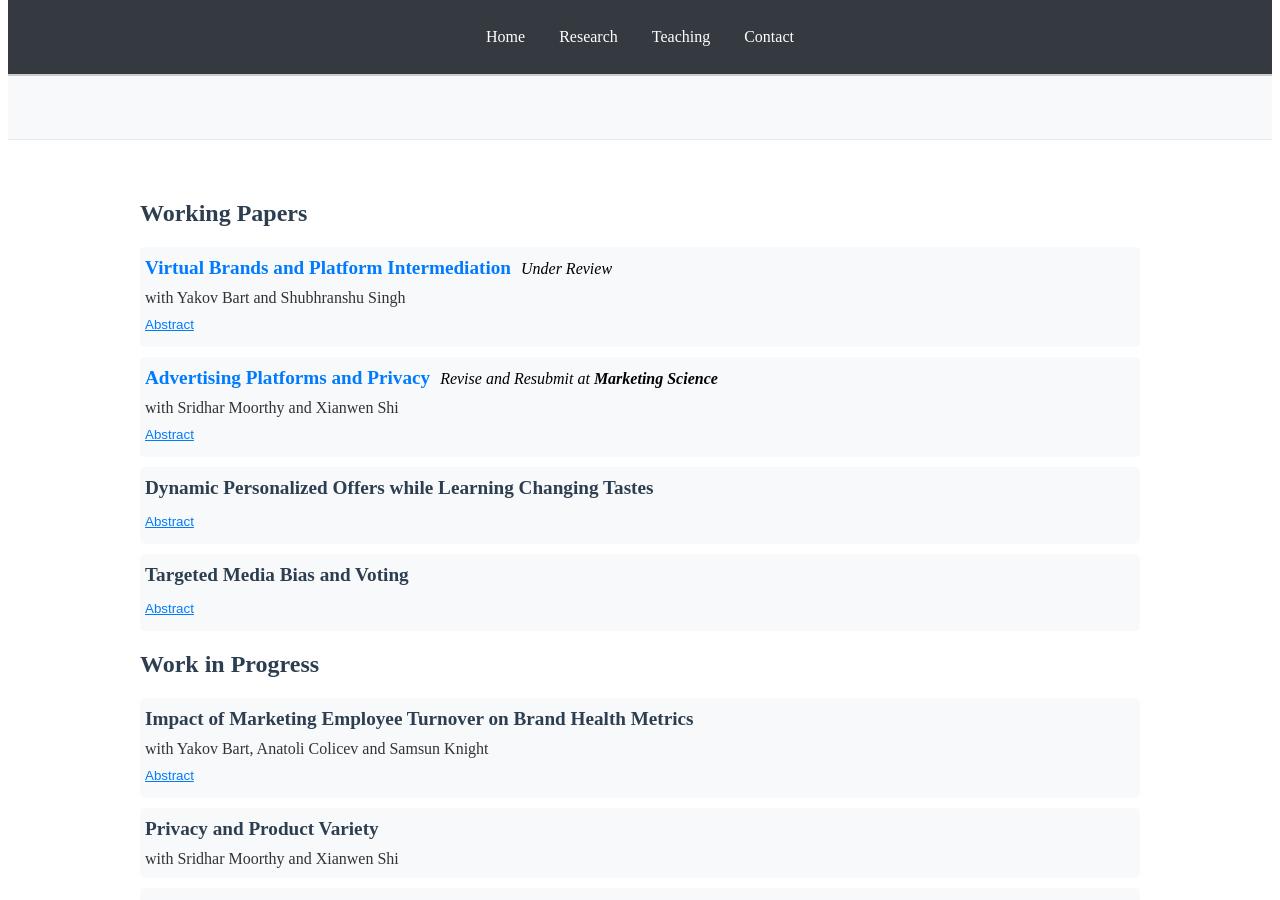
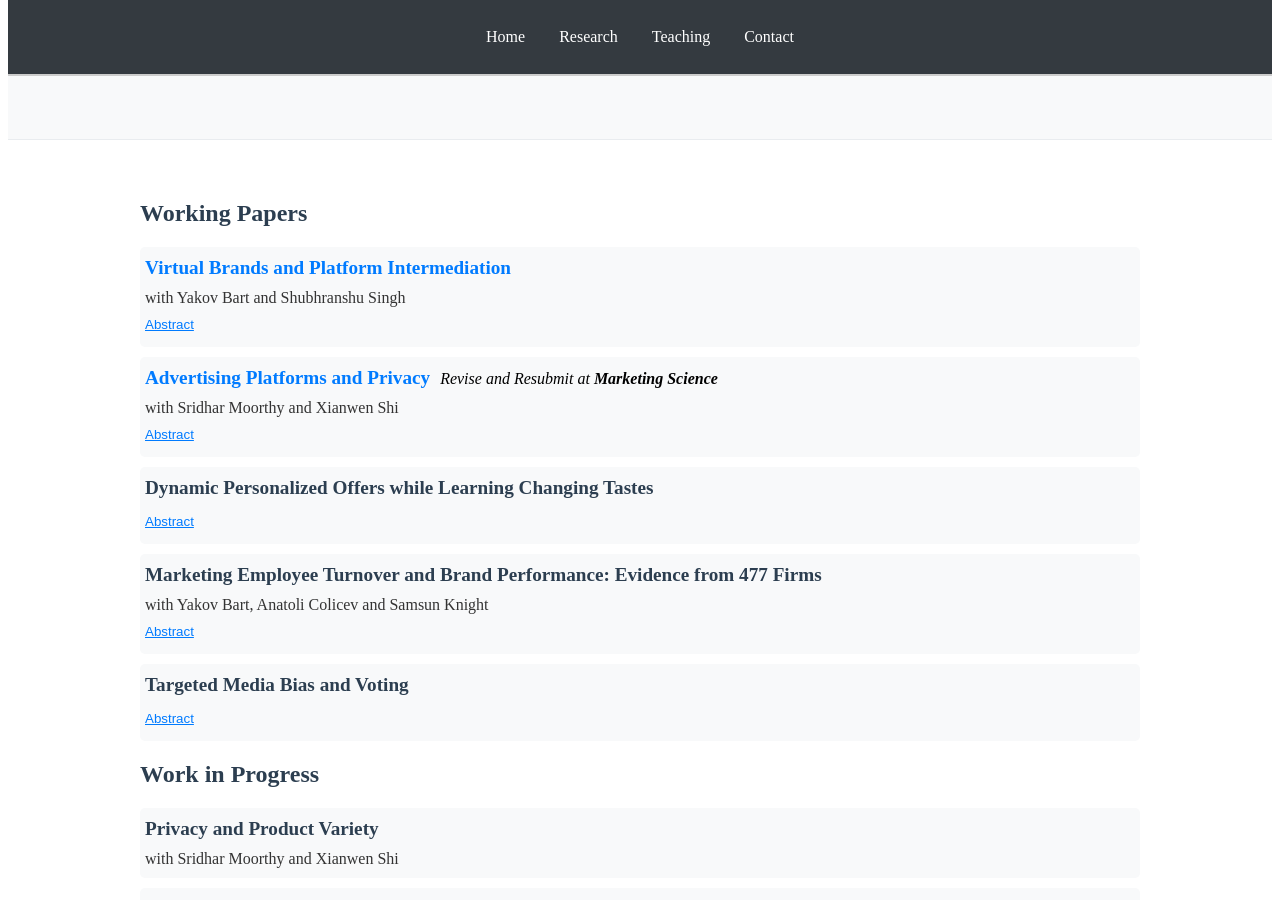
Before and after one commit to rzhz/rzz, a Jekyll site: the page built from index.html, in a window 1280 px wide and 900 px high, scrolled down 495 px. Built offline with Jekyll 4.4.1, drawn with Linux system fonts in a browser that asks for light colours; some of the changed lines change nothing that is shown.

Commit message:
Update research.html

```diff
--- a/_includes/research.html
+++ b/_includes/research.html
@@ -8,7 +8,7 @@
                 Virtual Brands and Platform Intermediation
             </a>
         </h3>
-        <p class="publication-status"><em>Under Review</em></p>
+        <!--<p class="publication-status"><em>Under Review</em></p>-->
     </div>
     <p class="publication-authors">with Yakov Bart and Shubhranshu Singh </p>
     <!--<div class="presentation-section">
@@ -115,6 +115,39 @@
     <div class="title-container">
         <h3 class="paper-title">
             <!--<a href="" target="_blank" class="paper-link">-->
+                Marketing Employee Turnover and Brand Performance: Evidence from 477 Firms
+            <!--</a>-->
+        </h3>
+        <!--<p class="publication-status"></p>-->
+    </div>
+    <p class="publication-authors">with Yakov Bart, Anatoli Colicev and Samsun Knight</p>
+    <button class="abstract-toggle" onclick="toggleAbstract(this)">Abstract</button>
+    <div id="abstract5" class="abstract-content" style="display: none;">
+        How important are marketing employees for brand performance? This paper estimates
+        the impact of marketing employees on brand performance metrics by inspecting how
+        employee exits---stratified by seniority, and by role---affect firms’ brand buzz
+        and brand equity. Using a novel dataset that combines detailed employment records
+        with brand metrics for 477 firms from 2012 to 2020, we find strong evidence that
+        marketing employee turnover leads to significant declines in both brand buzz and
+        brand equity, with the departure of a single senior marketing executive estimated
+        to reduce brand buzz and equity by approximately 6.1% and 2.4% of the median
+        within-firm standard deviation, respectively. Exits of mid-level managers and junior
+        employees also produce significant and meaningful (albeit smaller) negative impacts,
+        with mid-level manager exits estimated to have approximately 20-25% of the effect
+        on brand performance as executive turnover. Moreover, we find that these effects are
+        predominantly driven by employees in digital marketing roles across seniority levels.
+        Results are robust to both two-way fixed effects estimation and instrumental-variables
+        analysis based on employee exits at peer-of-peer firms, and compare to null placebo
+        effects of future marketing exits. Taken together, our study provides novel quantitative
+        estimates of the precise value that marketing professionals, and especially digital
+        marketing professionals, bring to their brands.
+    </div>
+</div>
+
+<div class="publication">
+    <div class="title-container">
+        <h3 class="paper-title">
+            <!--<a href="" target="_blank" class="paper-link">-->
                 Targeted Media Bias and Voting
             <!--</a>-->
         </h3>
@@ -141,39 +174,6 @@
 </div>
 
 <h2>Work in Progress</h2>
-
-<div class="publication">
-    <div class="title-container">
-        <h3 class="paper-title">
-            <!--<a href="" target="_blank" class="paper-link">-->
-                Impact of Marketing Employee Turnover on Brand Health Metrics
-            <!--</a>-->
-        </h3>
-        <!--<p class="publication-status"></p>-->
-    </div>
-    <p class="publication-authors">with Yakov Bart, Anatoli Colicev and Samsun Knight</p>
-    <button class="abstract-toggle" onclick="toggleAbstract(this)">Abstract</button>
-    <div id="abstract5" class="abstract-content" style="display: none;">
-        Marketing employee turnover poses a critical challenge for firms seeking to sustain brand performance,
-        yet its impact remains under-explored. This study is the first one to examine empirically the impact of
-        marketing employees' exits on brand health metrics, highlighting the critical role of hierarchical and
-        functional positions in shaping brand performance. By merging employee data from Revelio Labs (departures
-        and job descriptions) with brand metrics from YouGov, we assemble a large-scale archival dataset comprising
-        23,715 brand-quarter observations for 765 brands from 2012 to 2020. Our empirical evidence supports the
-        idea that senior executive, middle managers and junior employee exits play an important role in brand
-        performance. First, we find that the exits of marketing employees negatively affect brand buzz and brand
-        equity with an increasing magnitude across the hierarchical levels. Senior marketing executives have the
-        most pronounced effect on brand buzz and equity (-0.024, and -0.017), followed by middle managers (-0.0061,
-        and -0.0046) and then junior employees (-0.0028 and non-significant effect on brand equity). We note that
-        (1) most of these effects are also sustained for four quarters (2) the effects on brand buzz are larger
-        than those on brand equity across the board and that (3) junior employee exits are not impactful for brand
-        equity. We also find that digital marketing employees (e.g., those in social media or platform roles) drive
-        most of the observed effects. For instance, senior digital marketing executive exits have a substantially
-        larger negative impact on brand buzz and brand equity (-0.082 and -0.066) compared to their non-digital
-        counterparts (-0.0095 and -0.0014). Robustness checks---including the use of peers-of-peers marketing
-        employee exits as instrumental variables---confirm our main findings.
-    </div>
-</div>
 
 <div class="publication">
     <div class="title-container">
```
